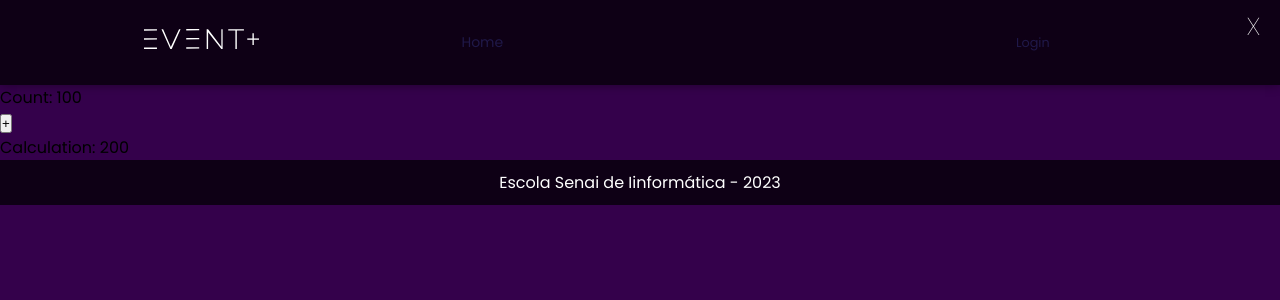
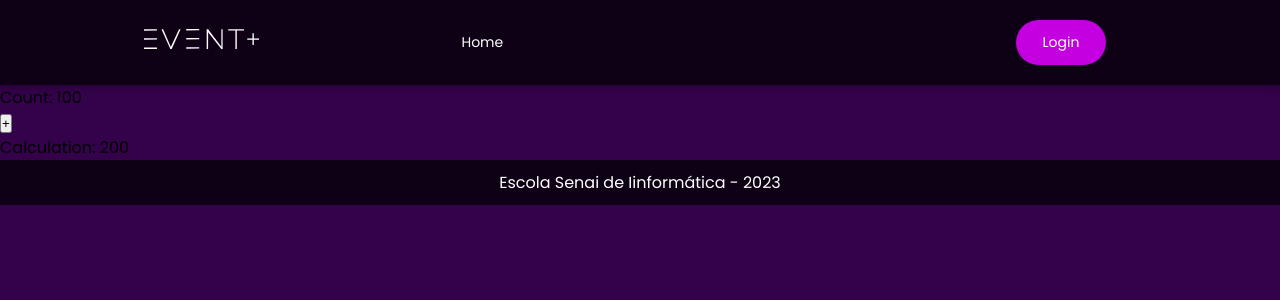
Before and after one commit to zAlves31/deployevent, a React (Create React App) app in the folder eventplus-deploy/: page /testes in a window 1280 px wide. Shown: the top 300 px of the page. Built offline with nearby package versions, Linux system fonts and the light colour scheme; the HTML template or start-up script is replaced by a standard one.

Commit message:
event plus deploy

```diff
--- a/eventplus-deploy/src/components/Modal/Modal.css
+++ b/eventplus-deploy/src/components/Modal/Modal.css
@@ -81,6 +81,7 @@
     margin-top: 20px;
     font-size: 0.875rem;
     font-family: Poppins-Regular;
+    color: white;
   }
   .comentary__separator {
     width: 100%;
--- a/eventplus-deploy/src/components/Nav/Nav.css
+++ b/eventplus-deploy/src/components/Nav/Nav.css
@@ -23,7 +23,7 @@
     align-items: flex-start;
 
     opacity: 0;
-    background-color: #B51D44;
+    background-color: #C500E0;
     transition: left .4s, opacity .5s;
 }
 
@@ -34,7 +34,7 @@
 
     font-family: Poppins-Thin;
     font-size: 2rem;
-    color: white;
+    color: #0E0015;
     cursor: pointer;
 }
 
@@ -71,7 +71,7 @@
 
     font-family: Poppins-Regular;
     font-size: 1rem;
-    color: var(--color-white);
+    color: white;
     text-decoration: none;
 
     border-bottom: 2px solid #201849;
@@ -121,7 +121,7 @@
         padding: 0;
         margin: 0;
         font-size: 0.875rem;
-        color: var(--color-dark-blue);
+        color: white;
         border: none;
     }
 }
--- a/eventplus-deploy/src/components/NextEvent/NextEvent.css
+++ b/eventplus-deploy/src/components/NextEvent/NextEvent.css
@@ -12,7 +12,7 @@
 
 .tooltip {
   color: #fff !important;
-  background-color: #B51D44 !important;
+  background-color: #C500E0 !important;
 }
 
 .event-card {
@@ -25,6 +25,7 @@
   border: 1px solid var(--color-blue-red);
   border-radius: 5px;
   overflow: auto;
+  color: white;
 }
 
 /* Largura da barra de rolagem */
--- a/eventplus-deploy/src/components/PerfilUsuario/PerfilUsuario.css
+++ b/eventplus-deploy/src/components/PerfilUsuario/PerfilUsuario.css
@@ -22,8 +22,24 @@
 .perfil-usuario__menuitem {
     font-family: Poppins-Regular;
     font-size: .8rem;
-    color: #201849;
+    color: white;
     text-decoration: none;
+}
+
+.perfil-usuario__menuitem__botao{
+    font-family: Poppins-Regular;
+    font-size: 14px;
+    color: white;
+    background-color: #C500E0;
+    width: 90px;
+    height: 45px;
+    border-radius: 50px;
+    text-decoration: none;
+    display: flex;
+    align-items: center;
+    justify-content:center;
+
+
 }
 
 .perfil-usuario__icon {
--- a/eventplus-deploy/src/components/PerfilUsuario/PerfilUsuario.jsx
+++ b/eventplus-deploy/src/components/PerfilUsuario/PerfilUsuario.jsx
@@ -28,7 +28,7 @@ const PerfilUsuario = () => {
           />
         </>
       ) : (
-        <Link to="/login" className="perfil-usuario__menuitem">
+        <Link to="/login" className="perfil-usuario__menuitem__botao">
           Login
         </Link>
       )}
--- a/eventplus-deploy/src/components/Title/Title.css
+++ b/eventplus-deploy/src/components/Title/Title.css
@@ -9,7 +9,9 @@
     font-size: 1.1rem;
     text-transform: uppercase;
     text-align: center;
-    align-self: flex-start; /* alinhamento isolado */
+    align-self: flex-start;/* alinhamento isolado */
+    color: white;
+
     /* border: 1px solid red; */
 }
 
@@ -19,5 +21,5 @@
 
     width: 70%;
     max-width: 180px;
-    border: 1px solid #B51D44;
+    border: 1px solid #C500E0;
 }
--- a/eventplus-deploy/src/components/Toggle/Toggle.css
+++ b/eventplus-deploy/src/components/Toggle/Toggle.css
@@ -32,8 +32,8 @@
 
 .toggle--active {
     /* justify-content: flex-end; */
-    border: 2px solid #B51D44;
-    background-color: #B51D44;
+    border: 2px solid #C500E0;
+    background-color: #C500E0;
 }
 
 .toggle__switch--active {
@@ -81,11 +81,11 @@
   }
 
   input:checked + .slider {
-    background-color: #B51D44;
+    background-color: #C500E0;
   }
 
   input:focus + .slider {
-    box-shadow: 0 0 1px #B51D44;
+    box-shadow: 0 0 1px #C500E0;
   }
 
   input:checked + .slider:before {
--- a/eventplus-deploy/src/pages/EventosAlunoPage/TableEvA/TableEvA.css
+++ b/eventplus-deploy/src/pages/EventosAlunoPage/TableEvA/TableEvA.css
@@ -17,7 +17,7 @@
   /* Tootip */
 
   .custom-tootip {
-    color: #B51D44 !important;
+    color: #C500E0 !important;
     background-color: #fff !important;
   }
 
```
